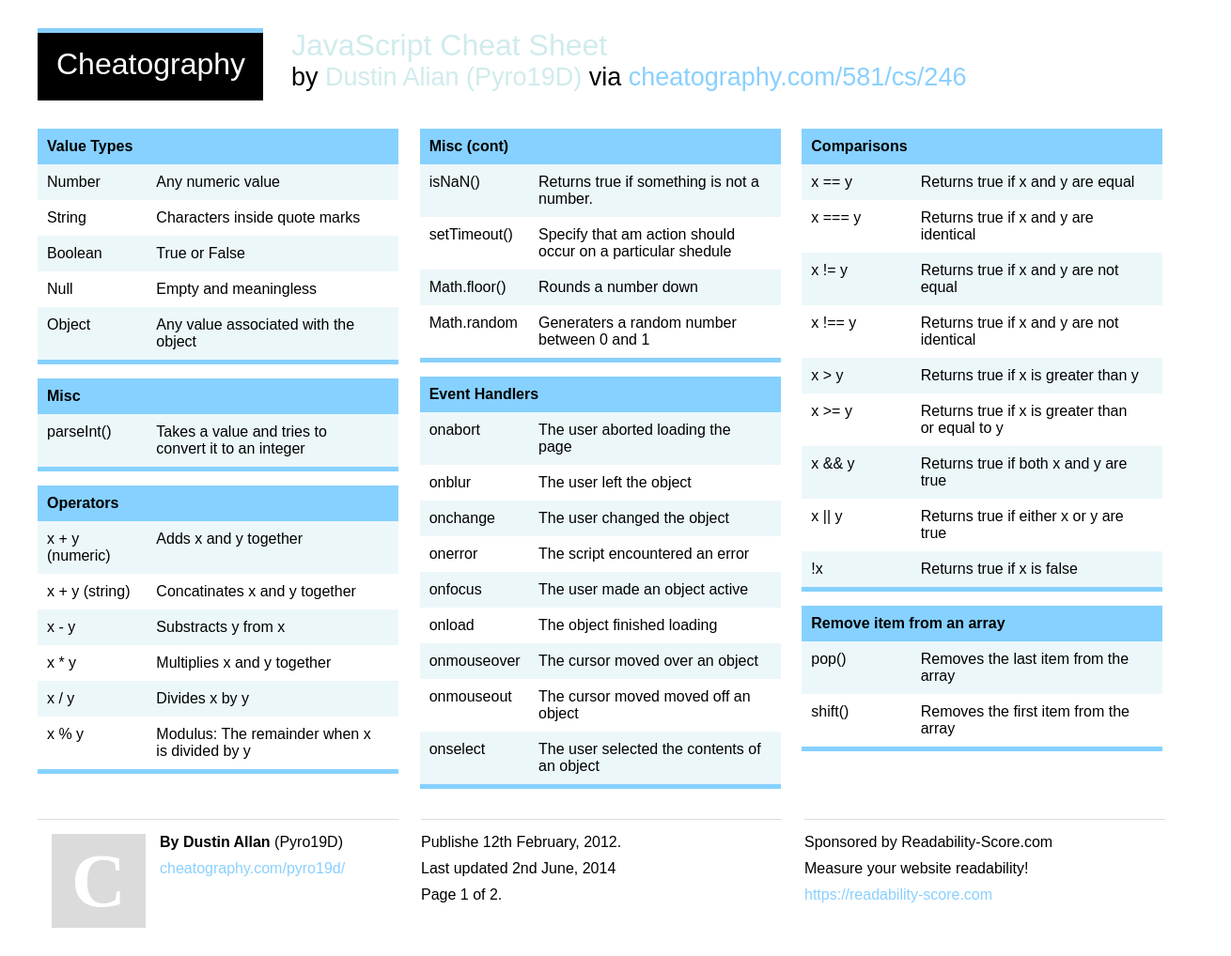
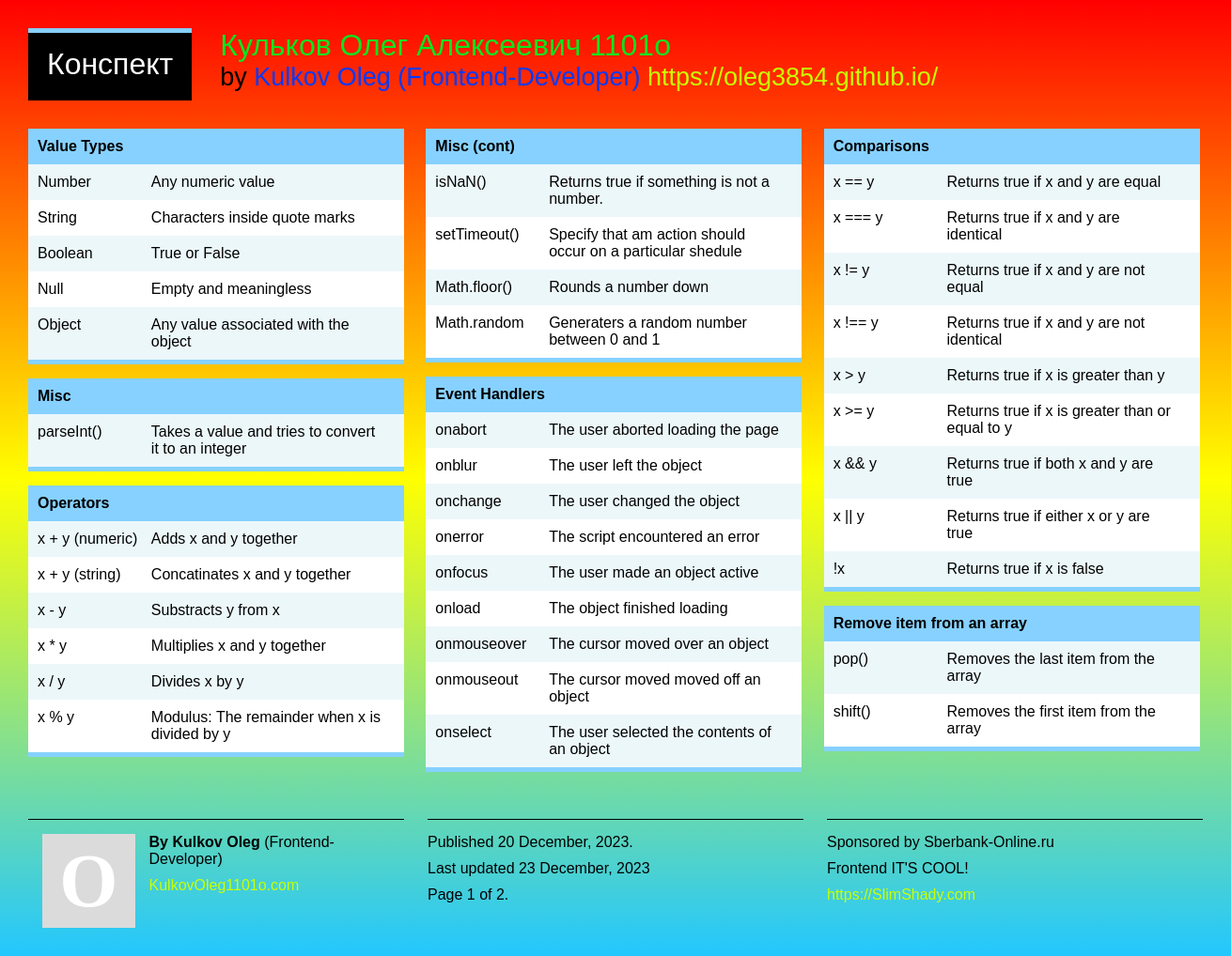
Before and after one commit to oleg3854/Cheatography, a plain HTML site: page index.html in a window 1280 px wide. Shown: the whole page at 94% size, 1310 px wide, since content can reach past the window. Drawn offline with Linux system fonts and the light colour scheme.

Commit message:
fixed summary

```diff
--- a/index.html
+++ b/index.html
@@ -11,11 +11,11 @@
 		<header>
 			<div class="header__wrapper">
 				<div class="Cheatography__wrapper">
-					<div class="Cheatography">Cheatography</div>
+					<div class="Cheatography">Конспект</div>
 				</div>
 				<div class="header__inner-wrapper">
-					<div class="JavaScript-name">JavaScript Cheat Sheet</div>
-					<div class="JavaScript-description">by <span>Dustin Alian (Pyro19D)</span> via <span><a href="#">cheatography.com/581/cs/246</a></span></div>
+					<div class="JavaScript-name">Кульков Олег Алексеевич 1101о</div>
+					<div class="JavaScript-description">by <span>Kulkov Oleg (Frontend-Developer)</span> <span><a href="https://oleg3854.github.io/">https://oleg3854.github.io/</a></span></div>
 				</div>
 			</div>
 		</header>
@@ -191,23 +191,23 @@
 		<footer>
 			<div class="footer__wrapper">
 				<div class="copyright">
-					<div class="copyright_square">C</div>
+					<div class="copyright_square">O</div>
 					<div class="copyright__inner-wrapper">
-						<p class="authors"><span>By Dustin Allan</span> (Pyro19D)</p>
+						<p class="authors"><span>By Kulkov Oleg</span> (Frontend-Developer)</p>
 						<p class="copyright__link">
-							<a href="#">cheatography.com/pyro19d/</a>
+							<a href="#">KulkovOleg1101o.com</a>
 						</p>
 					</div>
 				</div>
 				<div class="published">
-					<p>Publishe 12th February, 2012.</p>
-					<p>Last updated 2nd June, 2014</p>
+					<p>Published 20 December, 2023.</p>
+					<p>Last updated 23 December, 2023</p>
 					<p>Page 1 of 2.</p>
 				</div>
 				<div class="sponsored">
-					<p>Sponsored by Readability-Score.com</p>
-					<p>Measure your website readability!</p>
-					<a href="#">https://readability-score.com</a>
+					<p>Sponsored by Sberbank-Online.ru</p>
+					<p>Frontend IT'S COOL!</p>
+					<a href="#">https://SlimShady.com</a>
 				</div>
 			</div>
 		</footer>
--- a/style.css
+++ b/style.css
@@ -2,16 +2,23 @@ body {
 	margin: 0;
 	box-sizing: border-box;
 	font-family: "Arial", sans-serif;
+
+	background: linear-gradient(
+		#ff0000,
+		#ffff00,
+		#23c7ff
+	);
+/*	overflow-x: hidden;*/
 }
 
 .container {
-	width: 1200px;
+	width: 1250px;
 	padding: 30px;
 	margin: 0 auto;
 }
 
 a {
-	color: #89d0fe;
+	color: #c9ff00;
 	text-decoration: none;
 }
 
@@ -40,7 +47,6 @@ p span {
     align-items: center;
     position: relative;
 
-	width: 200px;
 	padding: 20px;
 
 	color: #fff;
@@ -53,14 +59,14 @@ p span {
 	top: 0;
 	left: 0;
 
-	width: 240px;
+	width: 100%;
 	height: 5px;
 
 	background-color: #87cefb;
 }
 
 .JavaScript-name {
-	color: #d0ebed;
+	color: #09e51e;
 }
 
 .JavaScript-description {
@@ -68,7 +74,7 @@ p span {
 }
 
 .JavaScript-description span {
-	color: #d0ebed;
+	color: #003bff;
 }
 
 /* header end */
@@ -86,7 +92,6 @@ p span {
 }
 
 .block {
-/*	width: 320px;*/
 	width: 32%;
 
 	padding-bottom: 5px;
@@ -156,6 +161,6 @@ p span {
 .sponsored {
 	width: 32%;
 	padding-top: 15px;
-	border-top: 1px solid #dcdcdc;
+	border-top: 1px solid #000;
 }
 /* footer end */
```
